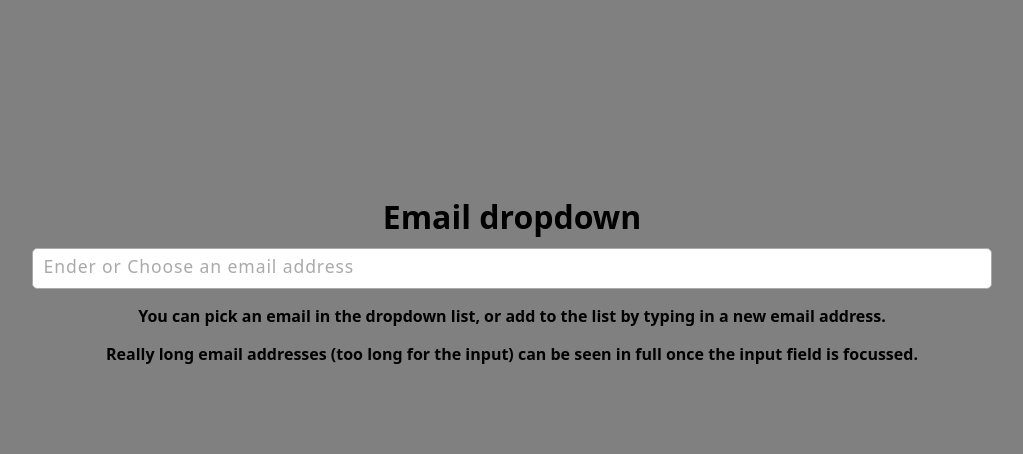
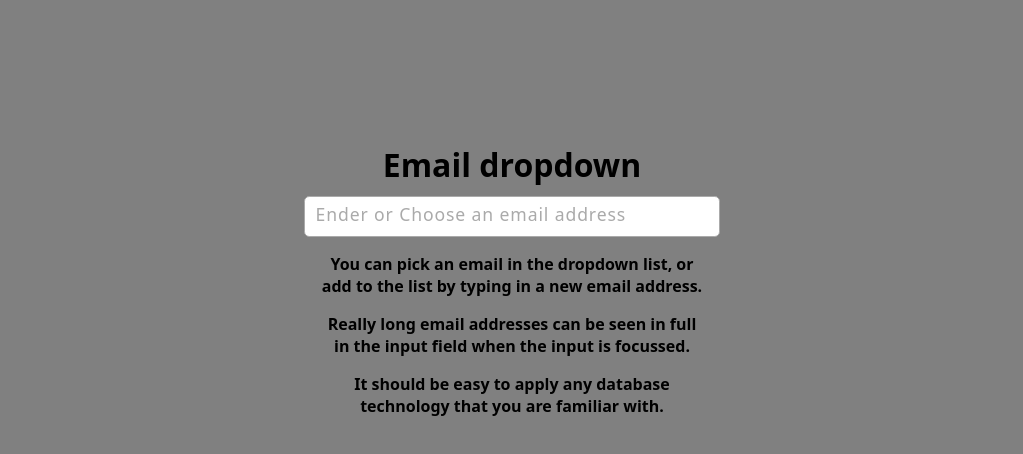
Before and after one commit to GuitarSlinger2024/email_dropdown_menu, a React (Vite) app: page / in a window 1280 px wide. Shown: the top 454 px of the page, without its empty margins (128-1151 px from the left). Built offline with nearby package versions, Linux system fonts and the light colour scheme.

Commit message:
Created the outer wrappers to showcase the app.

```diff
--- a/src/App.jsx
+++ b/src/App.jsx
@@ -7,7 +7,7 @@ function App({ mode }) {
   const [emailOptions, setEmailOptions] = useState([
     'what@ever.com',
     'who@played.first',
-    'thisisreallylongthisisreallylongthisisreallylongthisisreallylongthisisreallylongthisisreallylong@lotsa.text',
+    'thisisanexampleofareallylongemailaddress@domain.name'
   ])
 
   useEffect(() => {
@@ -49,7 +49,10 @@ function App({ mode }) {
         You can pick an email in the dropdown list, or add to the list by typing in a new email address.
       </p>
       <p className='text'>
-        Really long email addresses (too long for the input) can be seen in full once the input field is focussed.
+        Really long email addresses can be seen in full in the input field when the input is focussed.
+      </p>
+      <p className='text'>
+        It should be easy to apply any database technology that you are familiar with.
       </p>
     </main>
   )
--- a/src/components/Dropdown.jsx
+++ b/src/components/Dropdown.jsx
@@ -101,11 +101,12 @@ function Dropdown({
               setTimeout(function () {
                 const range = document.createRange()
                 const selection = window.getSelection()
-                range.selectNodeContents(myRef.current)
-                range.collapse(false) // <-- Set the cursor at the end of the selection
-                selection?.removeAllRanges()
-                selection?.addRange(range)
-                myRef.current.focus()
+
+                range.setStart(myRef.current.childNodes[0], 0)
+                range.collapse(true)
+
+                selection.removeAllRanges()
+                selection.addRange(range)
               }, 0)
             }}
             onBlur={() => {
--- a/src/styles/App.css
+++ b/src/styles/App.css
@@ -1,6 +1,6 @@
 #main {
   width: 80vw;
-  min-width: 25em;
+  width: 30em;
   padding: 1em 2em 15em;
 }
 
```
